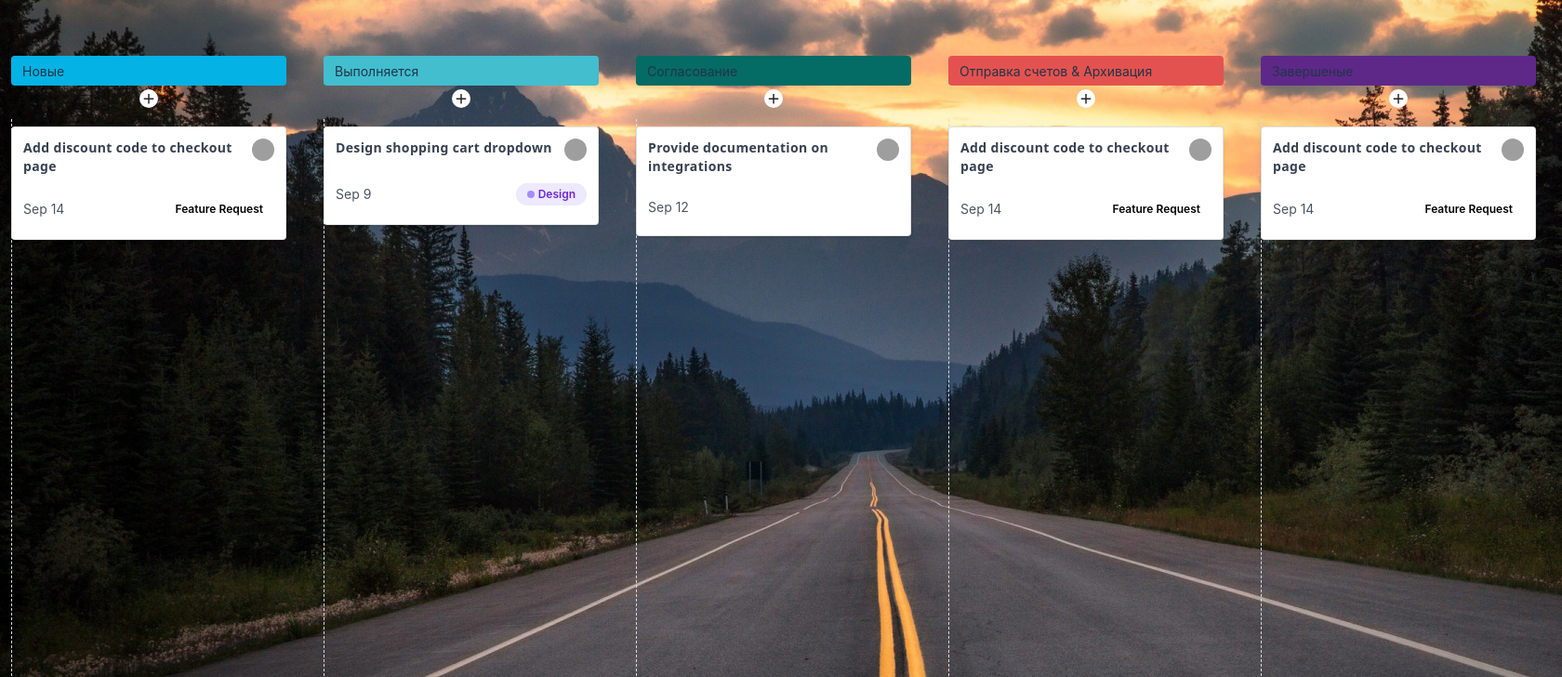
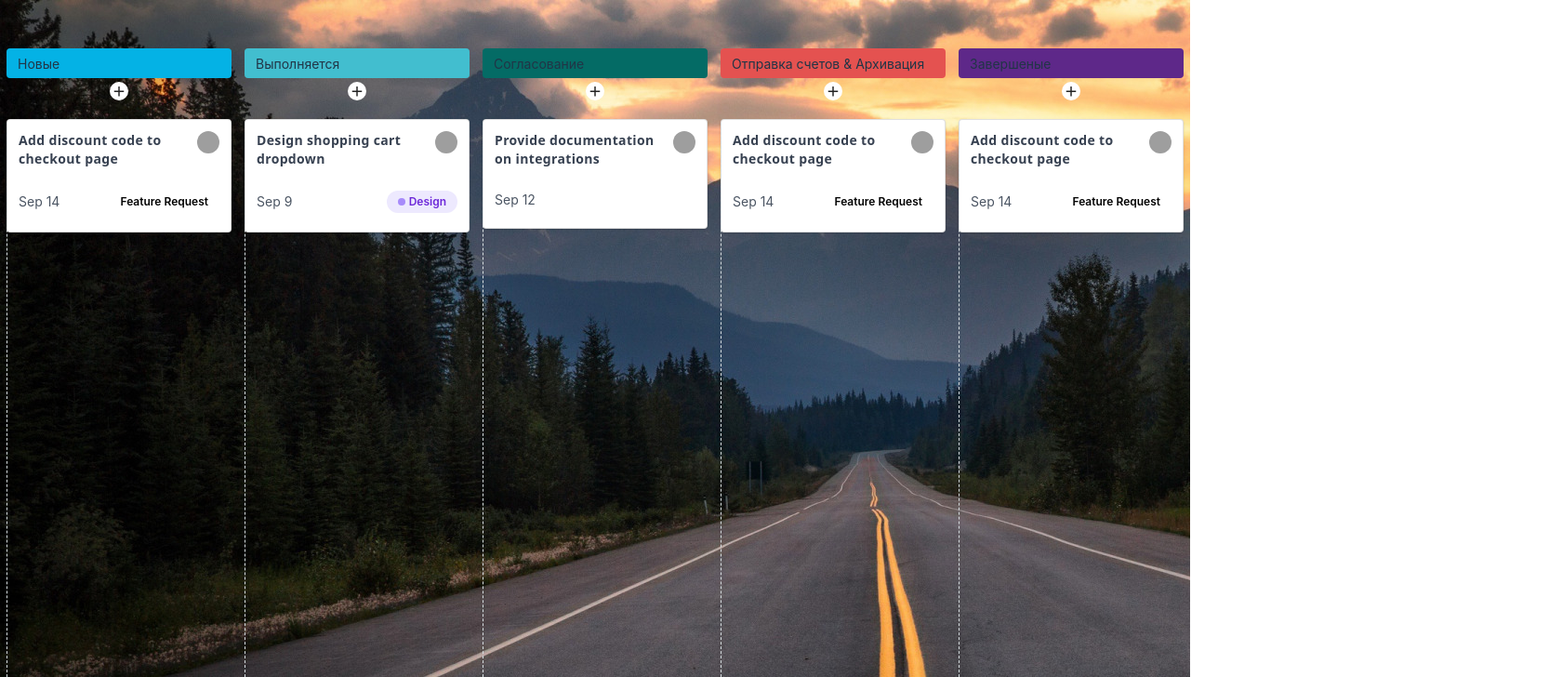
Before and after one commit to EvgenijKobzar/vue-kanban, a Vue app: page / in a window 1280 px wide. Shown: the top 728 px of the page at 93% size, 1680 px wide, since content can reach past the window. Built offline with nearby package versions, Linux system fonts and the light colour scheme; no server answers; grey boxes are pictures that could not be loaded.

Commit message:
width fix

```diff
--- a/src/App.vue
+++ b/src/App.vue
@@ -7,7 +7,7 @@
 				<div
 						v-for="column in columns"
 						:key="column.title"
-						class="rounded-lg px-3 py-3 column-width rounded mr-4 app-kanban-column-left"
+						class="ma-1 rounded-lg column-width rounded app-kanban-column-left"
 				>
 					<v-chip class="w-100" :style="{background: column.background}"  text-color="white" label>{{column.title}}</v-chip>
 
@@ -177,8 +177,8 @@ export default {
 
 <style scoped>
 .column-width {
-	min-width: 320px;
-	width: 320px;
+	min-width: 240px;
+	max-width: 320px;
 }
 /* Unfortunately @apply cannot be setup in codesandbox,
 but you'd use "@apply border opacity-50 border-blue-500 bg-gray-200" here */
```
